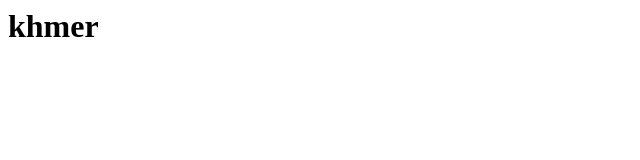
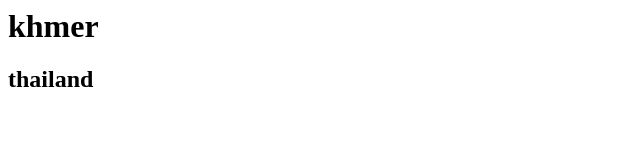
Before and after one commit to vornodom/testing111, a plain HTML site: page index.html in a window 1280 px wide. Shown: the whole page, without its empty margins (0-640 px from the left). Drawn offline with Linux system fonts and the light colour scheme.

Commit message:
two commit

```diff
--- a/index.html
+++ b/index.html
@@ -6,5 +6,6 @@
 </head>
 <body>
     <h1>khmer</h1>
+    <h2>thailand</h2>
 </body>
 </html>
```
